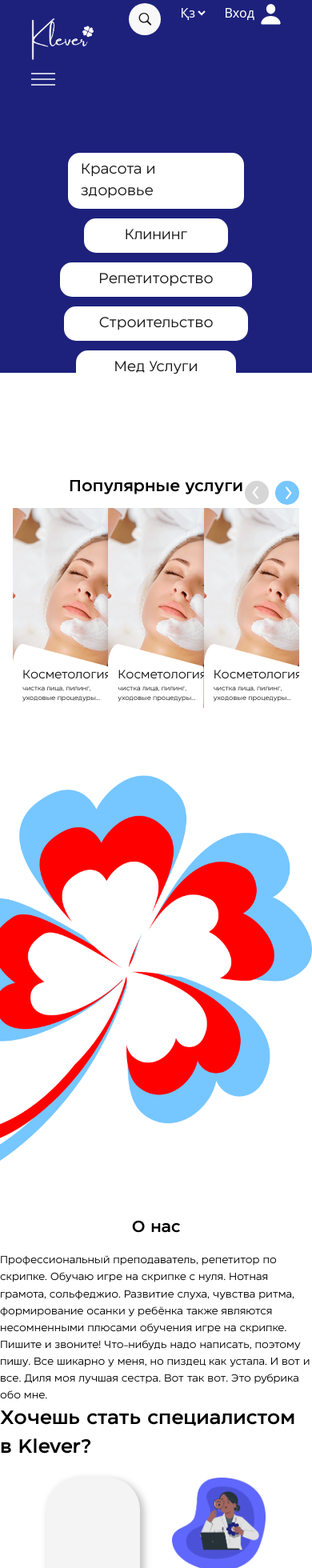
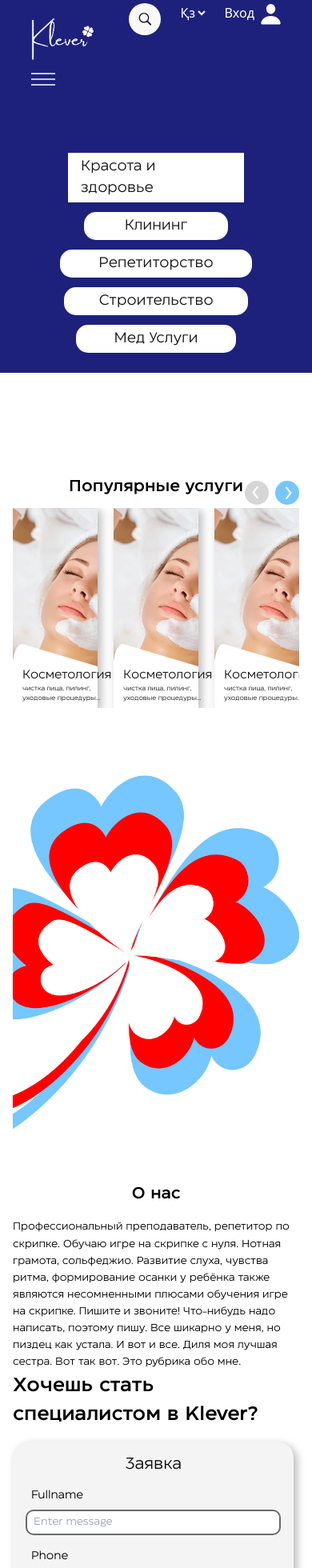
Before and after one commit to Enqwezy/klever, a React (Vite) app: page / in a window 390 px wide. Shown: the part 40-2000 px from the top of the page at 80% size. Built offline with nearby package versions, Linux system fonts and the light colour scheme; no server answers.

Commit message:
Улучшено оформление компонента Footer с удалением лишних классов и улучшением адаптивности

```diff
--- a/src/components/pages/Home.jsx
+++ b/src/components/pages/Home.jsx
@@ -28,49 +28,49 @@ function Home() {
 
     return (
         <div>
-            <div className="bg-[#1D217C] w-full h-[60vh] sm:h-[70vh] lg:h-[80vh] px-4 sm:px-6 lg:px-12 xl:px-[100px] pt-6 lg:pt-[40px] relative">
+            <div className="bg-[#1D217C] w-full h-[60vh] sm:h-[70vh] lg:h-[90vh]  px-4 sm:px-6 lg:px-12 xl:px-[100px] pt-6 lg:pt-[40px] relative">
                 <div className="flex flex-col w-full relative">
                     <Header />
                     <div className="flex flex-col lg:flex-row w-full items-center lg:items-start">
-                        <div className="flex flex-col gap-y-3 sm:gap-y-4 xl:gap-y-7 items-center mt-[10vh] sm:mt-[15vh] lg:mt-[10vh] lg:ml-0 xl:ml-10 2xl:ml-[300px] text-[18px] sm:text-[22px] xl:text-[25px] 2xl:text-[35px]">
+                        <div className="flex flex-col gap-y-3 sm:gap-y-4 xl:gap-y-5 items-center mt-[10vh] sm:mt-[15vh] lg:mt-[10vh] xl:mt-[2ch] lg:ml-0 xl:ml-10  2xl:ml-[200px] text-[18px] sm:text-[22px] xl:text-[25px] ">
                             <Link
                                 to="/beauty"
-                                className="bg-white px-4 sm:px-6 xl:px-8 text-[#141414] font-eastman_regular rounded-[15px] sm:rounded-[30px]  flex justify-center w-[220px] sm:w-[250px] xl:w-[300px] 2xl:w-[550px] py-2 hover:bg-gray-100 transition-all duration-200"
+                                className="bg-white px-4 sm:px-6 xl:px-8 text-[#141414] font-eastman_regular rounded-[155x] sm:rounded-[20px]  flex justify-center w-[220px] sm:w-[250px] xl:w-[300px] 2xl:w-[350px] py-1 hover:bg-gray-100 transition-all duration-200"
                             >
                                 Красота и здоровье
                             </Link>
                             <Link
                                 to="/cleaning"
-                                className="bg-white px-4 sm:px-6 xl:px-8 text-[#141414] font-eastman_regular rounded-[15px] sm:rounded-[30px] flex justify-center w-[180px] sm:w-[195px] xl:w-[220px] 2xl:w-[300px]  py-2 hover:bg-gray-100 transition-all duration-200"
+                                className="bg-white px-4 sm:px-6 xl:px-8 text-[#141414] font-eastman_regular rounded-[15px] sm:rounded-[25px] text-[18px] sm:text-[22px] xl:text-[25px] flex justify-center w-[180px] sm:w-[195px] xl:w-[220px] py-1 hover:bg-gray-100 transition-all duration-200"
                             >
                                 Клининг
                             </Link>
                             <Link
                                 to="/tutoring"
-                                className="bg-white px-4 sm:px-6 xl:px-8 text-[#141414] font-eastman_regular rounded-[15px] sm:rounded-[30px] flex justify-center w-[240px] sm:w-[270px] xl:w-[300px] 2xl:w-[450px] py-2 hover:bg-gray-100 transition-all duration-200"
+                                className="bg-white px-4 sm:px-6 xl:px-8 text-[#141414] font-eastman_regular rounded-[15px] sm:rounded-[25px] text-[18px] sm:text-[22px] xl:text-[25px] flex justify-center w-[240px] sm:w-[270px] xl:w-[300px] py-1 hover:bg-gray-100 transition-all duration-200"
                             >
                                 Репетиторство
                             </Link>
                             <Link
                                 to="/building"
-                                className="bg-white px-4 sm:px-6 xl:px-8 text-[#141414] font-eastman_regular rounded-[15px] sm:rounded-[30px] flex justify-center w-[230px] sm:w-[260px] xl:w-[295px] 2xl:w-[430px] py-2 hover:bg-gray-100 transition-all duration-200"
+                                className="bg-white px-4 sm:px-6 xl:px-8 text-[#141414] font-eastman_regular rounded-[15px] sm:rounded-[25px] text-[18px] sm:text-[22px] xl:text-[25px] flex justify-center w-[230px] sm:w-[260px] xl:w-[295px] py-1 hover:bg-gray-100 transition-all duration-200"
                             >
                                 Строительство
                             </Link>
                             <Link
                                 to="/med_service"
-                                className="bg-white px-4 sm:px-6 xl:px-8 text-[#141414] font-eastman_regular rounded-[15px] sm:rounded-[30px] flex justify-center w-[200px] sm:w-[220px] xl:w-[240px] 2xl:w-[370px] py-2 hover:bg-gray-100 transition-all duration-200"
+                                className="bg-white px-4 sm:px-6 xl:px-8 text-[#141414] font-eastman_regular rounded-[15px] sm:rounded-[25px] text-[18px] sm:text-[22px] xl:text-[25px] flex justify-center w-[200px] sm:w-[220px] xl:w-[240px] py-1 hover:bg-gray-100 transition-all duration-200"
                             >
                                 Мед Услуги
                             </Link>
                         </div>
-                        <div className="absolute right-0 top-10 2xl:right-[150px] 2xl:top-[150px] hidden lg:block">
-                            <img src={klever} alt="Klever" className="w-[50vw] lg:w-[40vw] xl:w-[35vw] " />
+                        <div className="absolute right-0 top-10 2xl:top-[150px] hidden lg:block">
+                            <img src={klever} alt="Klever" className="w-[50vw] lg:w-[40vw] xl:w-[35vw]" />
                         </div>
                     </div>
                 </div>
             </div>
-            <div className="flex flex-col mt-[15vh] sm:mt-[20vh] lg:mt-[30vh] mx-4 sm:mx-8 lg:mx-[10vw] xl:mx-[23.6vw] 2xl:mx-[vw] relative">
+            <div className="flex flex-col mt-[15vh] sm:mt-[20vh] lg:mt-[30vh] mx-4 sm:mx-8 lg:mx-[10vw] xl:mx-[23.6vw] relative">
                 <div className="flex flex-col sm:flex-row items-center mb-3 sm:mb-5">
                     <div className="text-[20px] sm:text-[22px] xl:text-[25px] font-eastman_medium">
                         Популярные услуги
@@ -106,13 +106,13 @@ function Home() {
                         </button>
                     </div>
                 </div>
-                <div className="flex flex-row gap-x-3 sm:gap-x-4 xl:gap-x-5 overflow-hidden 2xl:w-full">
+                <div className="flex flex-row gap-x-3 sm:gap-x-4 xl:gap-x-5 overflow-hidden">
                     <div
-                        className="grid grid-cols-3 gap- transition-transform duration-500 "
+                        className="grid grid-cols-3 gap-5 transition-transform duration-500"
                         style={{ transform: `translateX(-${currentSlide * 100}%)` }}
                     >
                         {services.map((service, index) => (
-                            <div key={index} className="min-w-full sm:min-w-[50%] lg:max-w-[33.33%]">
+                            <div key={index} className="min-w-full sm:min-w-[50%] lg:min-w-[33.33%]">
                                 <ServicesCard
                                     photo={service.photo}
                                     name={service.name}
@@ -123,61 +123,72 @@ function Home() {
                     </div>
                 </div>
             </div>
-            <div className="flex flex-col lg:flex-row mt-[10vh] sm:mt-[15vh] lg:mt-[20vh]">
-                <div className="flex flex-col lg:flex-row gap-4 sm:gap-5 xl:gap-10 2xl:gap-[100px] w-full">
+            <div className="flex flex-col lg:flex-row mt-[10vh] sm:mt-[15vh] lg:mt-[20vh] px-4 sm:px-8 lg:px-12">
+                <div className="flex flex-col lg:flex-row gap-4 sm:gap-5 xl:gap-10 w-full">
                     <img
                         src={someClever}
                         alt="Some Clever"
                         className="w-full sm:w-[50vw] lg:w-[40vw] xl:w-[35vw] object-cover"
                     />
                     <div className="flex flex-col mt-6 lg:mt-[20vh]">
-                        <div className="text-[20px] sm:text-[22px] xl:text-[25px] 2xl:text-[45px] font-eastman_medium text-center">
+                        <div className="text-[20px] sm:text-[22px] xl:text-[25px] font-eastman_medium text-center">
                             О нас
                         </div>
-                        <div className="text-[13px] sm:text-[14px] xl:text-[15px] 2xl:text-[25px] font-eastman_regular w-full sm:w-[50vw] lg:w-[40vw] mt-4 sm:mt-6 xl:mt-[5vh] leading-relaxed">
+                        <div className="text-[13px] sm:text-[14px] xl:text-[15px] font-eastman_regular w-full sm:w-[50vw] lg:w-[40vw] mt-4 sm:mt-6 xl:mt-[5vh] leading-relaxed">
                             Профессиональный преподаватель, репетитор по скрипке. Обучаю игре на скрипке с нуля. Нотная грамота, сольфеджио. Развитие слуха, чувства ритма, формирование осанки у ребёнка также являются несомненными плюсами обучения игре на скрипке. Пишите и звоните! Что-нибудь надо написать, поэтому пишу. Все шикарно у меня, но пиздец как устала. И вот и все. Диля моя лучшая сестра. Вот так вот. Это рубрика обо мне.
                         </div>
                     </div>
                 </div>
             </div>
-            <div className="mb-6 sm:mb-8 xl:mb-10 flex flex-col 2xl:gap-y-[50px]">
-                <div className="text-[24px] sm:text-[30px] xl:text-[35px] 2xl:text-[45px] flex justify-center font-eastman_medium">
+            <div className="mb-6 sm:mb-8 xl:mb-10 px-4 sm:px-8 lg:px-12">
+                <div className="text-[24px] sm:text-[30px] xl:text-[35px] flex justify-center font-eastman_medium">
                     Хочешь стать специалистом в Klever?
                 </div>
-                <div className='flex flex-row justify-center mt-5 gap-10'>
-                    <div>
-                        <div className='rounded-[40px] min-h-[70vh] w-[30vw] bg-[#F4F4F4] p-[25px] px-[50px] flex justify-center flex-col  shadow-container '>
-                            <div className='font-eastman_regular text-[25px] px-[5vw] text-[#0A0A0A] text-center 2xl:text-[35px]'>
+                <div className="flex flex-col lg:flex-row justify-center mt-4 sm:mt-5 gap-4 sm:gap-6 xl:gap-10">
+                    <div className="w-full max-w-[90vw] sm:max-w-[70vw] lg:max-w-[30vw] xl:max-w-[350px]">
+                        <div className="rounded-[20px] sm:rounded-[30px] xl:rounded-[40px] min-h-[50vh] sm:min-h-[60vh] xl:min-h-[70vh] bg-[#F4F4F4] p-4 sm:p-6 xl:p-[25px] flex flex-col shadow-container gap-4 sm:gap-5">
+                            <div className="font-eastman_regular text-[20px] sm:text-[22px] xl:text-[25px] text-[#0A0A0A] text-center leading-tight sm:leading-8">
                                 Заявка
                             </div>
-
-                            <div className='flex flex-col gap-y-[20px]'>
-                                <div className='font-eastman_regular'>
-                                    <RegularInputs name={'Fullname'} placeholder={'Enter message'} type='text' borderColor={'border-[#6A6A6A]'} />
+                            <div className="flex flex-col gap-y-4 sm:gap-y-5 xl:gap-y-[20px]">
+                                <div className="font-eastman_regular">
+                                    <RegularInputs
+                                        name="Fullname"
+                                        placeholder="Enter message"
+                                        type="text"
+                                        borderColor="border-[#6A6A6A]"
+                                    />
                                 </div>
-                                <div className='font-eastman_regular'>
-                                    <RegularInputs name={'Phone'} placeholder={'Enter message'} type='tel' borderColor={'border-[#6A6A6A]'} />
+                                <div className="font-eastman_regular">
+                                    <RegularInputs
+                                        name="Phone"
+                                        placeholder="Enter message"
+                                        type="tel"
+                                        borderColor="border-[#6A6A6A]"
+                                    />
                                 </div>
-                                <div className='font-eastman_regular'>
-                                    <RegularInputs name={'e-mail'} placeholder={'Enter message'} type='email' borderColor={'border-[#6A6A6A]'} />
+                                <div className="font-eastman_regular">
+                                    <RegularInputs
+                                        name="Email"
+                                        placeholder="Enter message"
+                                        type="email"
+                                        borderColor="border-[#6A6A6A]"
+                                    />
                                 </div>
-
                             </div>
-
-                            <div className="flex flex-col gap-[15px]">
-                                <div className="flex justify-center items-center mt-[30px]">
-                                    <div
-                                        className="bg-[#6A6A6A] rounded-[15px] p-5 flex justify-center items-center h-[31px] text-white text-[15px] 2xl:text-[25px] font-light hover:bg-[#7A7A7A] hover:shadow-md transition-all duration-200"
-                                    >
-                                        Send
-                                    </div>
-                                </div>
-
+                            <div className="flex justify-center items-center mt-4 sm:mt-6 xl:mt-[30px]">
+                                <button className="bg-[#6A6A6A] rounded-[12px] w-[90px] sm:w-[100px] xl:w-[120px] p-2 flex justify-center items-center h-[28px] sm:h-[31px] xl:h-[35px] text-white text-[13px] sm:text-[14px] xl:text-[15px] font-light hover:bg-[#7A7A7A] hover:shadow-md transition-all duration-200">
+                                    Send
+                                </button>
                             </div>
                         </div>
                     </div>
                     <div>
-                        <img src={endPhoto} alt="" className='w-[30vw]' />
+                        <img
+                            src={endPhoto}
+                            alt="End Photo"
+                            className="w-full sm:w-[50vw] lg:w-[30vw] xl:w-[25vw] object-cover"
+                        />
                     </div>
                 </div>
             </div>
```
Also changed, not shown: src/components/main/Footer.jsx (+5 -5 lines).
